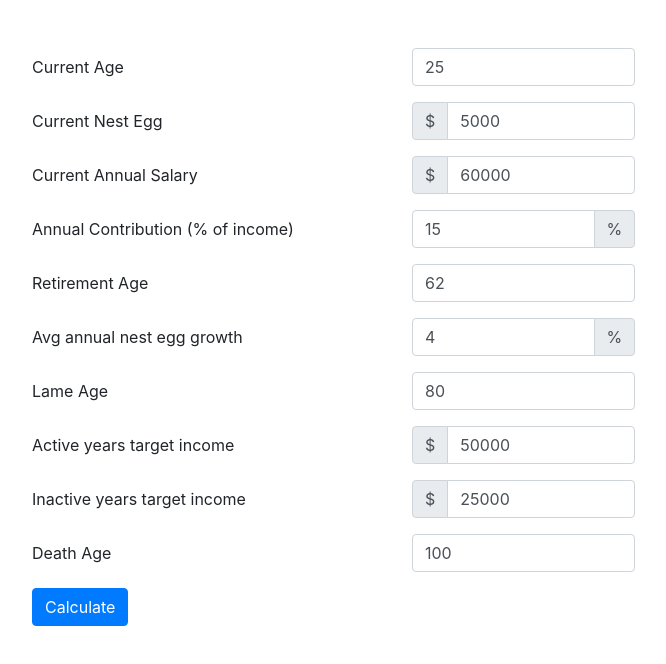
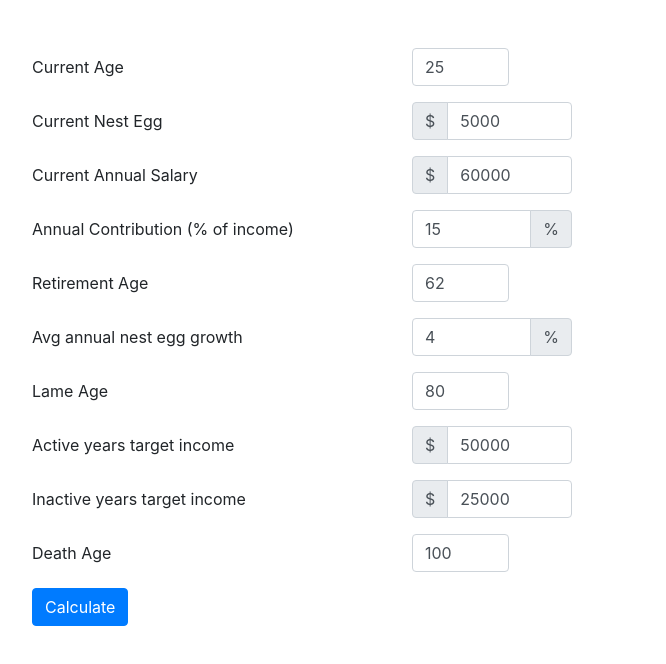
Before and after one commit to sa7mon/retirement-calc, a plain HTML site: page index.html in a window 1280 px wide. Shown: the whole page, without its empty margins (53-719 px from the left). Drawn offline with nearby package versions, Linux system fonts and the light colour scheme.

```diff
--- a/index.html
+++ b/index.html
@@ -23,13 +23,13 @@
         <form id="form-1">
           <div class="form-group row">
             <label for="inp_current_age" class="col-sm-6 col-form-label">Current Age</label>
-            <div class="col-sm-4">
+            <div class="col-sm-2">
               <input type="number" class="form-control" id="inp_current_age" value="25" placeholder="25">
             </div>
           </div>
           <div class="form-group row">
             <label for="inp_curr_nest_egg" class="col-sm-6 col-form-label">Current Nest Egg</label>
-            <div class="col-sm-4 input-group">
+            <div class="col-sm-3 input-group">
               <div class="input-group-prepend">
                 <span class="input-group-text">$</span>
               </div>
@@ -38,7 +38,7 @@
           </div>
           <div class="form-group row">
             <label for="inp_curr_salary" class="col-sm-6 col-form-label">Current Annual Salary</label>
-            <div class="col-sm-4 input-group">
+            <div class="col-sm-3 input-group">
               <div class="input-group-prepend">
                 <span class="input-group-text">$</span>
               </div>
@@ -47,7 +47,7 @@
           </div>
           <div class="form-group row">
             <label for="inp_contribution_percent" class="col-sm-6 col-form-label">Annual Contribution (% of income)</label>
-            <div class="col-sm-4 input-group">
+            <div class="col-sm-3 input-group">
               <input type="number" class="form-control" id="inp_contribution_percent" value="15" placeholder="15">
               <div class="input-group-append">
                 <span class="input-group-text">%</span>
@@ -56,13 +56,13 @@
           </div>
           <div class="form-group row">
             <label for="inp_retire_age" class="col-sm-6 col-form-label">Retirement Age</label>
-            <div class="col-sm-4">
+            <div class="col-sm-2">
               <input type="number" class="form-control" id="inp_retire_age" value="62" placeholder="62">
             </div>
           </div>
           <div class="form-group row">
             <label for="inp_nest_egg_growth" class="col-sm-6 col-form-label">Avg annual nest egg growth</label>
-            <div class="col-sm-4 input-group">
+            <div class="col-sm-3 input-group">
               <input type="number" class="form-control" id="inp_nest_egg_growth" value="4" placeholder="4">
               <div class="input-group-append">
                 <span class="input-group-text">%</span>
@@ -71,13 +71,13 @@
           </div>
           <div class="form-group row">
             <label for="inp_lame_age" class="col-sm-6 col-form-label">Lame Age</label>
-            <div class="col-sm-4">
+            <div class="col-sm-2">
               <input type="number" class="form-control" id="inp_lame_age" value="80" placeholder="80">
             </div>
           </div>
           <div class="form-group row">
             <label for="inp_active_years_income" class="col-sm-6 col-form-label">Active years target income</label>
-            <div class="col-sm-4 input-group">
+            <div class="col-sm-3 input-group">
               <div class="input-group-prepend">
                 <span class="input-group-text">$</span>
               </div>
@@ -86,7 +86,7 @@
           </div>
           <div class="form-group row">
             <label for="inp_inactive_years_income" class="col-sm-6 col-form-label">Inactive years target income</label>
-            <div class="col-sm-4 input-group">
+            <div class="col-sm-3 input-group">
               <div class="input-group-prepend">
                 <span class="input-group-text">$</span>
               </div>
@@ -95,7 +95,7 @@
           </div>
           <div class="form-group row">
             <label for="inp_death_age" class="col-sm-6 col-form-label">Death Age</label>
-            <div class="col-sm-4">
+            <div class="col-sm-2">
               <input type="number" class="form-control" id="inp_death_age" value="100" placeholder="100">
             </div>
           </div>
```
Also changed, not shown: app.js (+0 -8 lines).
